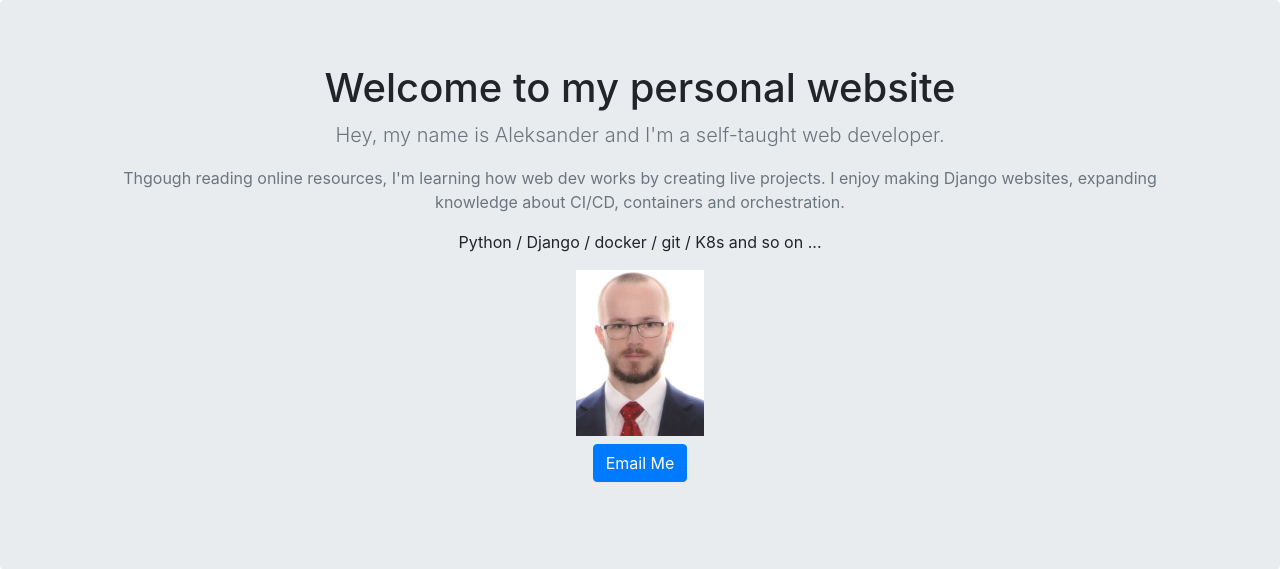
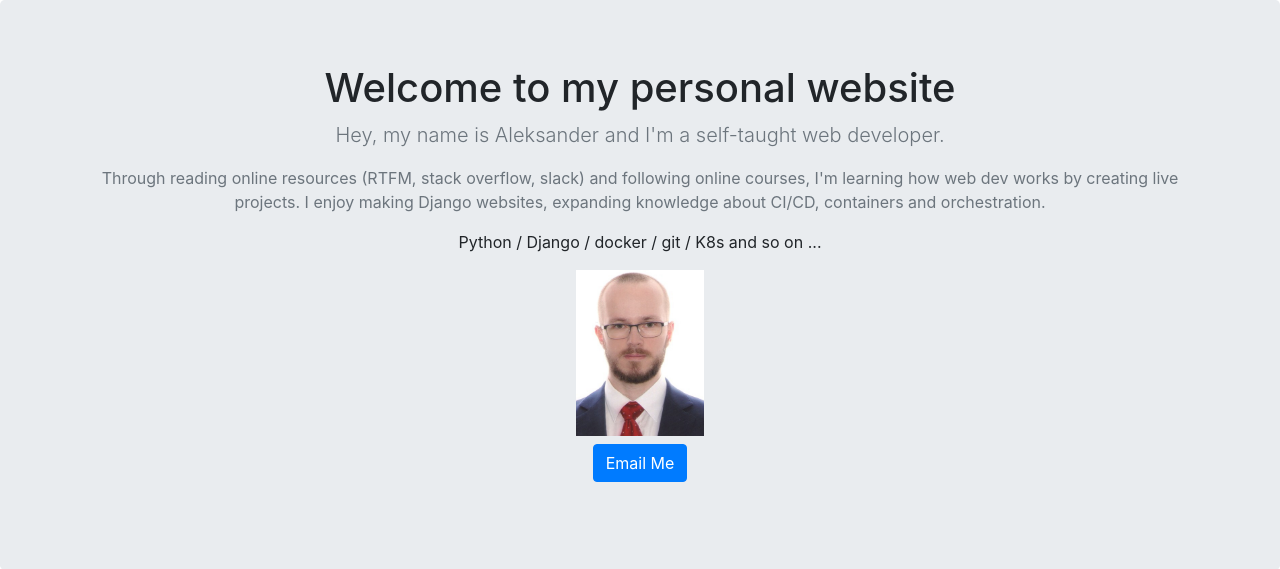
Before and after one commit to JaworskiAleksander/portfolio_site, a Django app: page / in a window 1280 px wide. Shown: the part 64-633 px from the top of the page. Run offline with Django 3.2, Linux system fonts and the light colour scheme; data that the repository does not hold is empty; some libraries are stand-ins or nearby versions.

Commit message:
another change to main description on homepage

```diff
--- a/portfolio_project/jobs/templates/jobs/home.html
+++ b/portfolio_project/jobs/templates/jobs/home.html
@@ -88,7 +88,7 @@
     <div class="container">
       <h1>Welcome to my personal website</h1>
       <p class="lead text-muted">Hey, my name is Aleksander and I'm a self-taught web developer.</p>
-      <p class="text-muted">Thgough reading online resources, I'm learning how web dev works by creating live projects.
+      <p class="text-muted">Through reading online resources (RTFM, stack overflow, slack) and following online courses, I'm learning how web dev works by creating live projects.
         I enjoy making Django websites, expanding knowledge about CI/CD, containers and orchestration.</p>
       <p>Python / Django / docker / git / K8s and so on ...</p>
       <img src="{% static 'static/MAIN.jpeg' %}" id='main_pic'>
```
